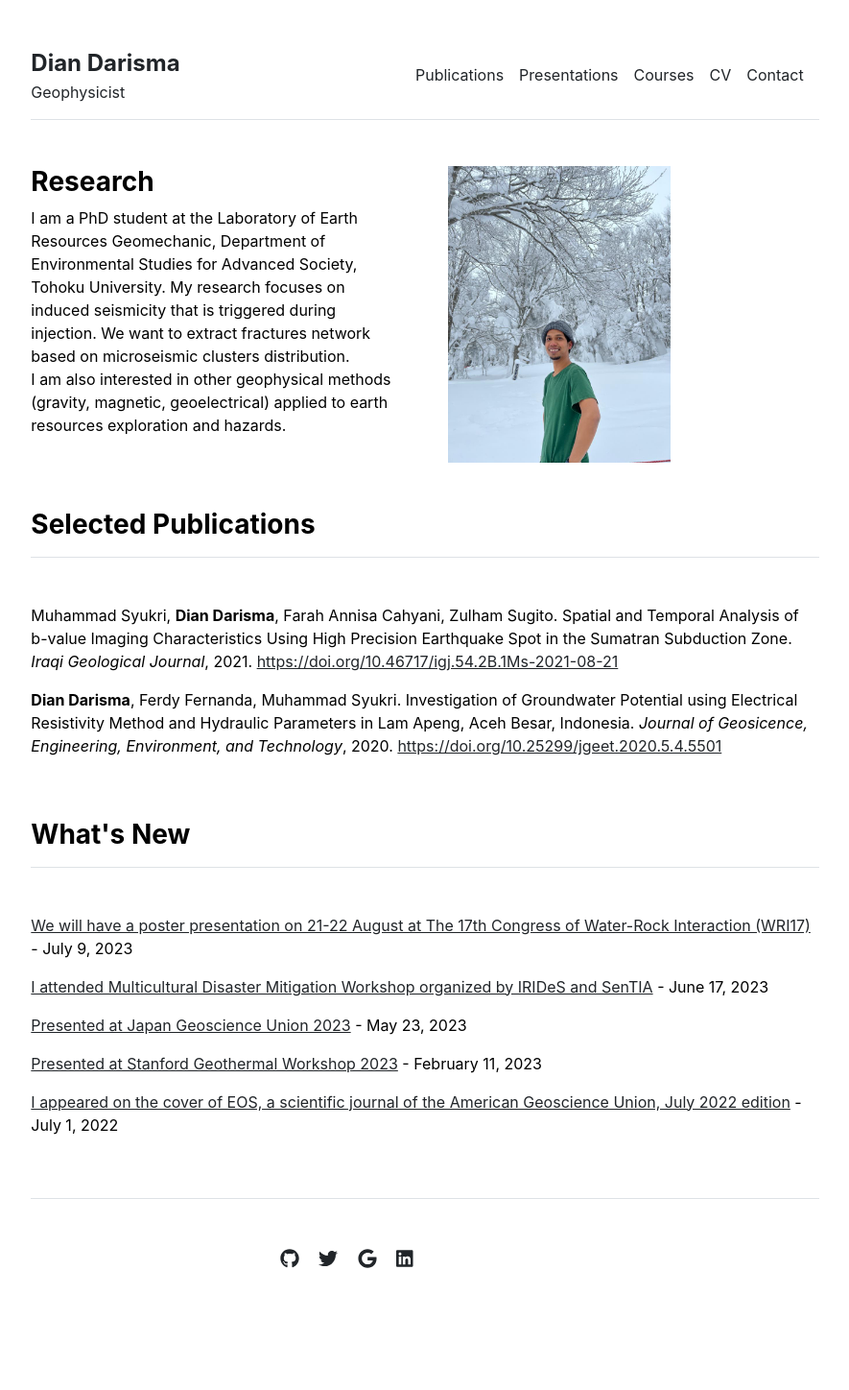
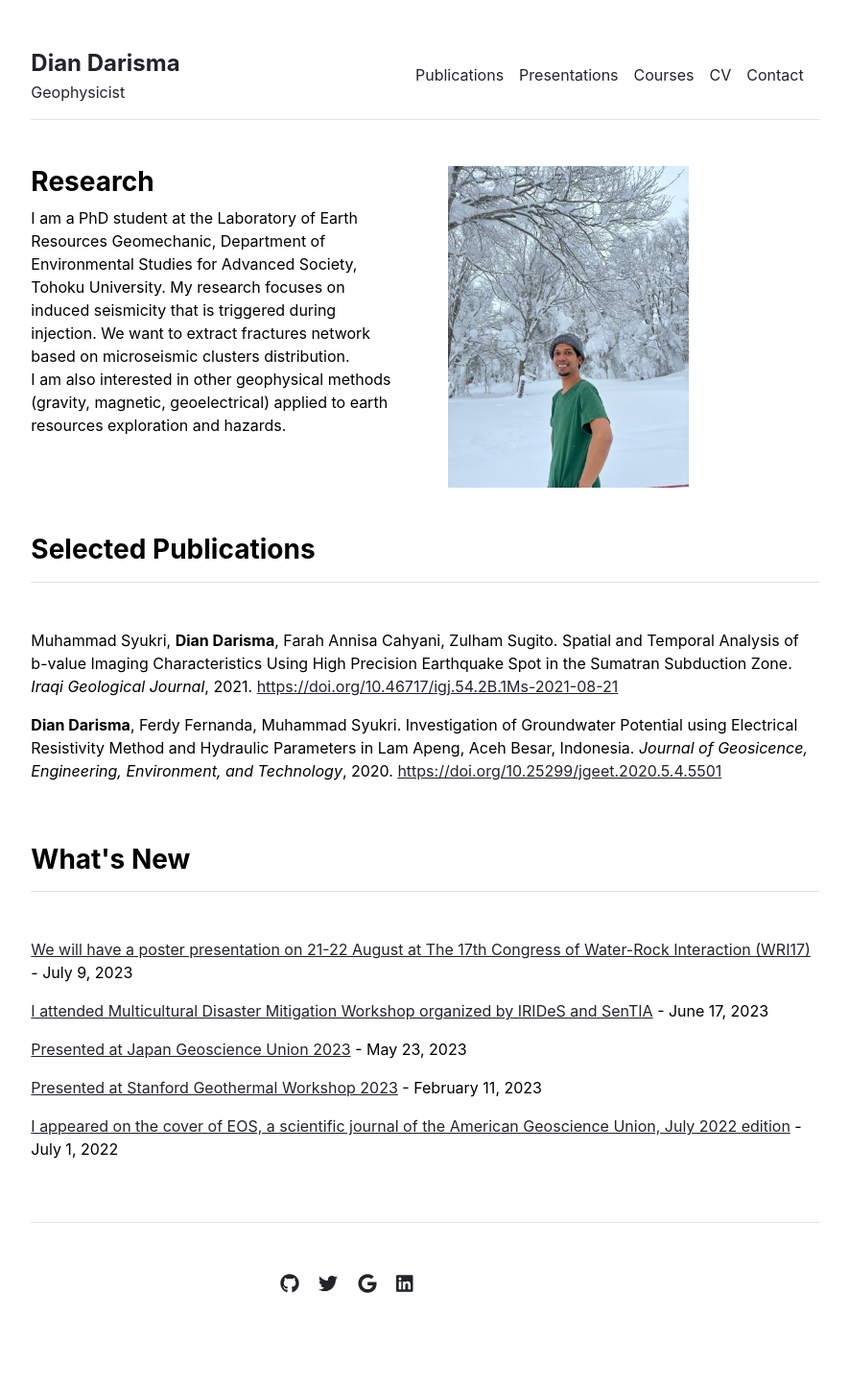
Before and after one commit to diandarisma/diandarisma.github.io, a Jekyll site: the page built from index.md, in a window 1280 px wide. Shown: the whole page at 96% size, without its empty margins (197-1082 px from the left). Built offline with Jekyll 4.4.1, drawn with Linux system fonts in a browser that asks for light colours; before the commit the page ends 1423 px from its top, so only the background shows below that.

Commit message:
Update home.html

```diff
--- a/_layouts/home.html
+++ b/_layouts/home.html
@@ -8,7 +8,7 @@
     {{ content }}
   </div>
   <div class="col-md-6">
-    <img src="{{ site.github.url }}/assets/img/contact.jpeg" alt="Home" width="60%">
+    <img src="{{ site.github.url }}/assets/img/contact.jpeg" alt="Home" width="65%">
   </div>
 </div>
 
```
